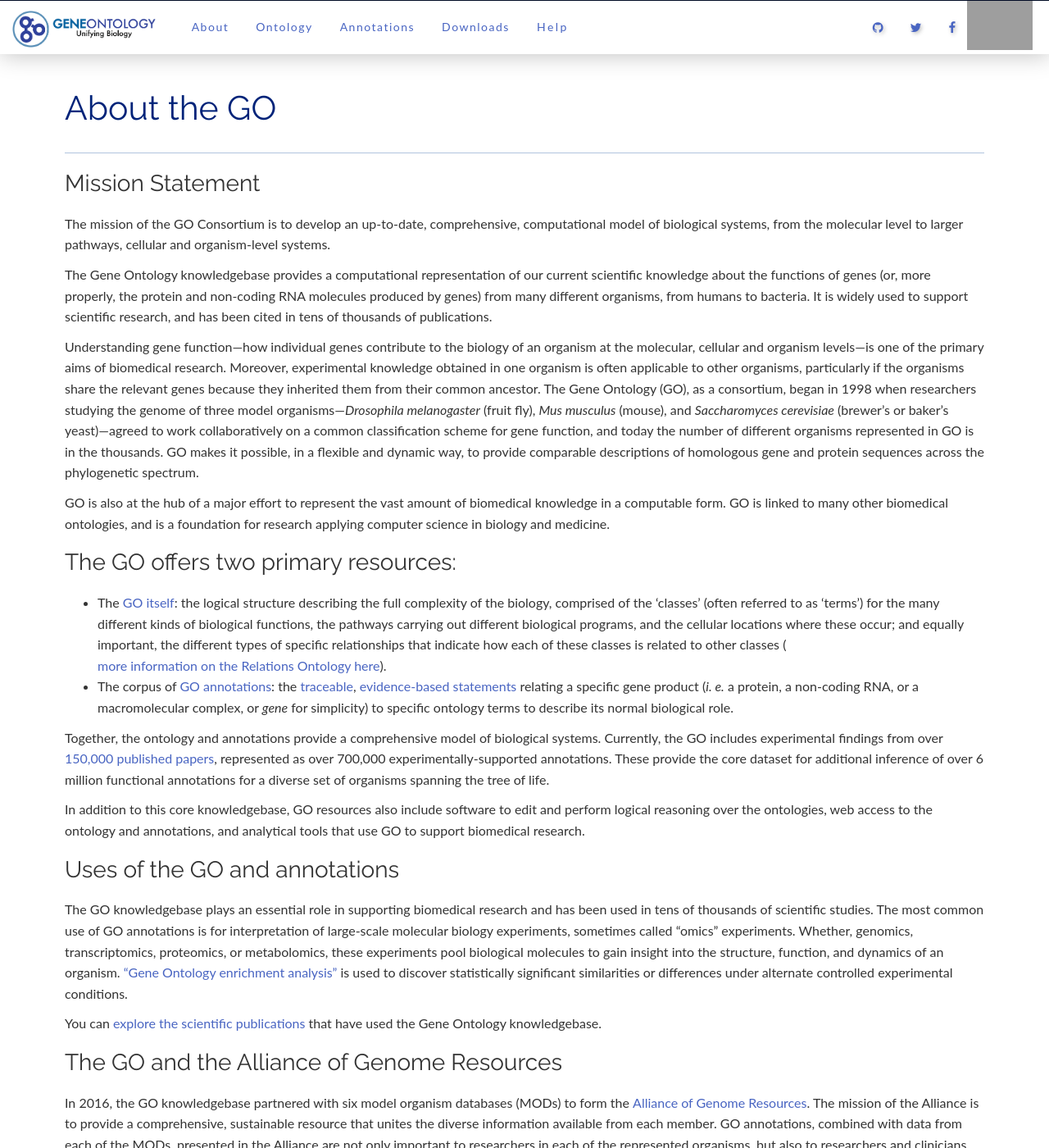
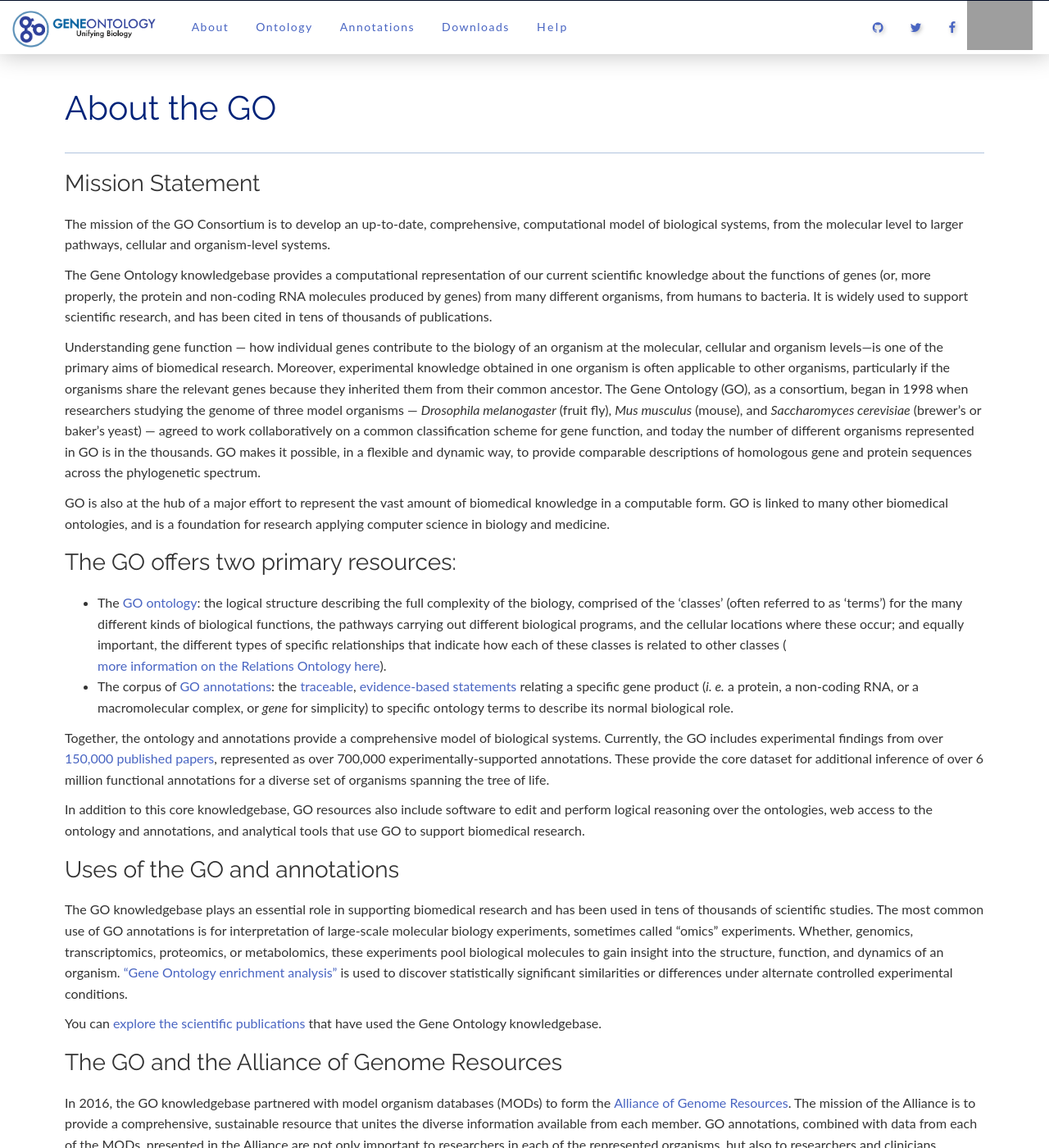
Before and after one commit to geneontology/geneontology.github.io, a Jekyll site: the page built from _docs/introduction-go-resource.md, in a window 1280 px wide and 1400 px high. Shown: the whole window at 82% size. Built offline with Jekyll 4.4.1, drawn with Linux system fonts in a browser that asks for light colours; nearby versions of some CDN libraries; some of the changed lines change nothing that is shown; some of the changed text lies outside the part shown; grey boxes are pictures that could not be loaded.

Commit message:
With feedback from PIs

```diff
--- a/_docs/introduction-go-resource.md
+++ b/_docs/introduction-go-resource.md
@@ -17,13 +17,13 @@
 
 The Gene Ontology knowledgebase provides a computational representation of our current scientific knowledge about the functions of genes (or, more properly, the protein and non-coding RNA molecules produced by genes) from many different organisms, from humans to bacteria.  It is widely used to support scientific research, and has been cited in tens of thousands of publications.
 
-Understanding gene function—how individual genes contribute to the biology of an organism at the molecular, cellular and organism levels—is one of the primary aims of biomedical research. Moreover, experimental knowledge obtained in one organism is often applicable to other organisms, particularly if the organisms share the relevant genes because they inherited them from their common ancestor. The Gene Ontology (GO), as a consortium, began in 1998 when researchers studying the genome of three model organisms—*Drosophila melanogaster* (fruit fly), *Mus musculus* (mouse), and *Saccharomyces cerevisiae* (brewer's or baker's yeast)—agreed to work collaboratively on a common classification scheme for gene function, and today the number of different organisms represented in GO is in the thousands. GO makes it possible, in a flexible and dynamic way, to provide comparable descriptions of homologous gene and protein sequences across the phylogenetic spectrum.
+Understanding gene function — how individual genes contribute to the biology of an organism at the molecular, cellular and organism levels—is one of the primary aims of biomedical research. Moreover, experimental knowledge obtained in one organism is often applicable to other organisms, particularly if the organisms share the relevant genes because they inherited them from their common ancestor. The Gene Ontology (GO), as a consortium, began in 1998 when researchers studying the genome of three model organisms — *Drosophila melanogaster* (fruit fly), *Mus musculus* (mouse), and *Saccharomyces cerevisiae* (brewer's or baker's yeast) — agreed to work collaboratively on a common classification scheme for gene function, and today the number of different organisms represented in GO is in the thousands. GO makes it possible, in a flexible and dynamic way, to provide comparable descriptions of homologous gene and protein sequences across the phylogenetic spectrum.
 
 GO is also at the hub of a major effort to represent the vast amount of biomedical knowledge in a computable form. GO is linked to many other biomedical ontologies, and is a foundation for research applying computer science in biology and medicine.
 
 ### The GO offers two primary resources:
 
-+ The **[GO itself](/docs/ontology-documentation/)**: the logical structure describing the full complexity of the biology, comprised of the 'classes' (often referred to as ‘terms’) for the many different kinds of biological functions, the pathways carrying out different biological programs, and the cellular locations where these occur; and equally important, the different types of specific relationships that indicate how each of these classes is related to other classes (**[more information on the Relations Ontology here](/docs/ontology-relations/)**).
++ The **[GO ontology](/docs/ontology-documentation/)**: the logical structure describing the full complexity of the biology, comprised of the 'classes' (often referred to as ‘terms’) for the many different kinds of biological functions, the pathways carrying out different biological programs, and the cellular locations where these occur; and equally important, the different types of specific relationships that indicate how each of these classes is related to other classes (**[more information on the Relations Ontology here](/docs/ontology-relations/)**).
 + The corpus of **[GO annotations](/docs/go-annotations/)**: the [traceable](https://www.ncbi.nlm.nih.gov/pubmed/?term=loprovGeneOntol[SB]){:target="blank"}, [evidence-based statements](/docs/guide-go-evidence-codes/) relating a specific gene product (*i. e.* a protein, a non-coding RNA, or a macromolecular complex, or *gene* for simplicity) to specific ontology terms to describe its normal biological role.
 
 Together, the ontology and annotations provide a comprehensive model of biological systems. Currently, the GO includes experimental findings from over [150,000 published papers](https://www.ncbi.nlm.nih.gov/pubmed/?term=loprovGeneOntol[SB]){:target="blank"}, represented as over 700,000 experimentally-supported annotations. These provide the core dataset for additional inference of over 6 million functional annotations for a diverse set of organisms spanning the tree of life.
@@ -36,16 +36,15 @@
 You can [explore the scientific publications](/docs/literature/) that have used the Gene Ontology knowledgebase.
 
 ### The GO and the Alliance of Genome Resources
-In 2016, the GO knowledgebase partnered with six model organism databases (MODs) to form the [Alliance of Genome Resources](https://www.alliancegenome.org){:target="blank"}.  The mission of the Alliance is to provide a comprehensive, sustainable resource that unites the diverse information available from each member.  GO annotations, combined with data from each of the MODs, presented in the Alliance are not only important to researchers in each of the represented organisms, but also to researchers and clinicians interested in the genetic and genomic basis of human biology, health, and disease.
+In 2016, the GO knowledgebase partnered with model organism databases (MODs) to form the [Alliance of Genome Resources](https://www.alliancegenome.org){:target="blank"}.  The mission of the Alliance is to provide a comprehensive, sustainable resource that unites the diverse information available from each member.  GO annotations, combined with data from each of the MODs, presented in the Alliance are not only important to researchers in each of the represented organisms, but also to researchers and clinicians interested in the genetic and genomic basis of human biology, health, and disease.
 
-The founding MODs that partnered with the GO are [Flybase](https://flybase.org/){:target="blank"}, [Mouse Genome Database (MGI)](http://www.informatics.jax.org/){:target="blank"}, [Rat Genome Database (RGD)](https://rgd.mcw.edu/){:target="blank"}, [*Saccharomyces* Genome Database(SGD)](https://www.yeastgenome.org/){:target="blank"}, [WormBase](https://wormbase.org){:target="blank"}, [Zebrafish Information Network(ZFIN)](https://zfin.org/){:target="blank"}; in 2022 [Xenbase](https://www.xenbase.org/entry/){:target="blank"} joined the Alliance.
+The partner MODs are: [Flybase](https://flybase.org/){:target="blank"}, [Mouse Genome Database (MGI)](http://www.informatics.jax.org/){:target="blank"}, [Rat Genome Database (RGD)](https://rgd.mcw.edu/){:target="blank"}, [*Saccharomyces* Genome Database(SGD)](https://www.yeastgenome.org/){:target="blank"}, [WormBase](https://wormbase.org){:target="blank"}, [Xenbase](https://www.xenbase.org/entry/){:target="blank"}, and [Zebrafish Information Network(ZFIN)](https://zfin.org/){:target="blank"}.
 
 ### The GO and the Global Biodata Coalition
-The [Global Biodata Coalition (GBC)](https://globalbiodata.org){:target="blank"}, founded in 2019, is a forum working to ensure the efficient management and growth of biodata infastructure by coordinating funding at the global level. In December 2022, the GBC announced their first set of Global Core Biodata Resources (GCBRs).  The GO was included in this select group of 37 GCBRs. Among other critera, GCBRs selection was based on their status as authorative databases or knowledgebases that are used extensively, have a proven longevity, and provide free and open access to their high quality data. For more information and to view the full list of GCBRs, [visit the GBC Global Core Biodata Resource page](https://globalbiodata.org/scientific-activities/global-core-biodata-resources/){:target="blank"}
+The [Global Biodata Coalition (GBC)](https://globalbiodata.org){:target="blank"}, founded in 2019, is a forum working to ensure the efficient management and growth of biodata infrastructure by coordinating funding at the global level. In December 2022, the GBC announced their first set of Global Core Biodata Resources (GCBRs), which includes GO. Among other criteria, GCBRs selection was based on their status as authoritative databases or knowledgebases that are used extensively, have a proven longevity, and provide free and open access to their high quality data. For more information and to view the full list of GCBRs, [visit the GBC Global Core Biodata Resource page](https://globalbiodata.org/scientific-activities/global-core-biodata-resources/){:target="blank"}
 
 ### Funding
-The GO Consortium is funded by the National Human Genome Research Institute (US National Institutes of Health), grant number [HG002273](https://projectreporter.nih.gov/project_info_details.cfm?aid=9209989){:target="blank"}.
-
+The GO Consortium is funded by the National Human Genome Research Institute (US National Institutes of Health), grant number [HG012212](https://reporter.nih.gov/search/BqfmFvQGv0CWrEFOkzTp-w/project-details/10348001){:target="blank"}, with co-funding by NIGMS.
 ### Further reading about the Gene Ontology knowledgebase
 For further guidance and reading, please see the following publications:
 
```
